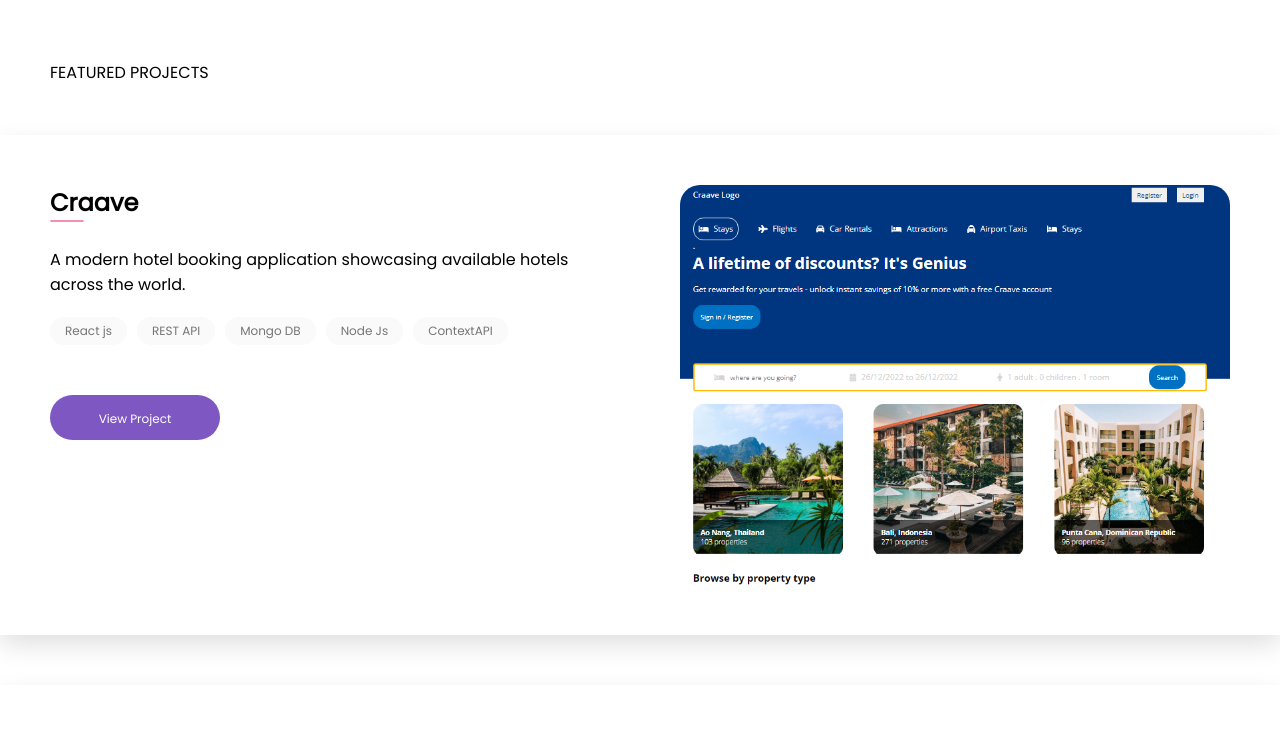
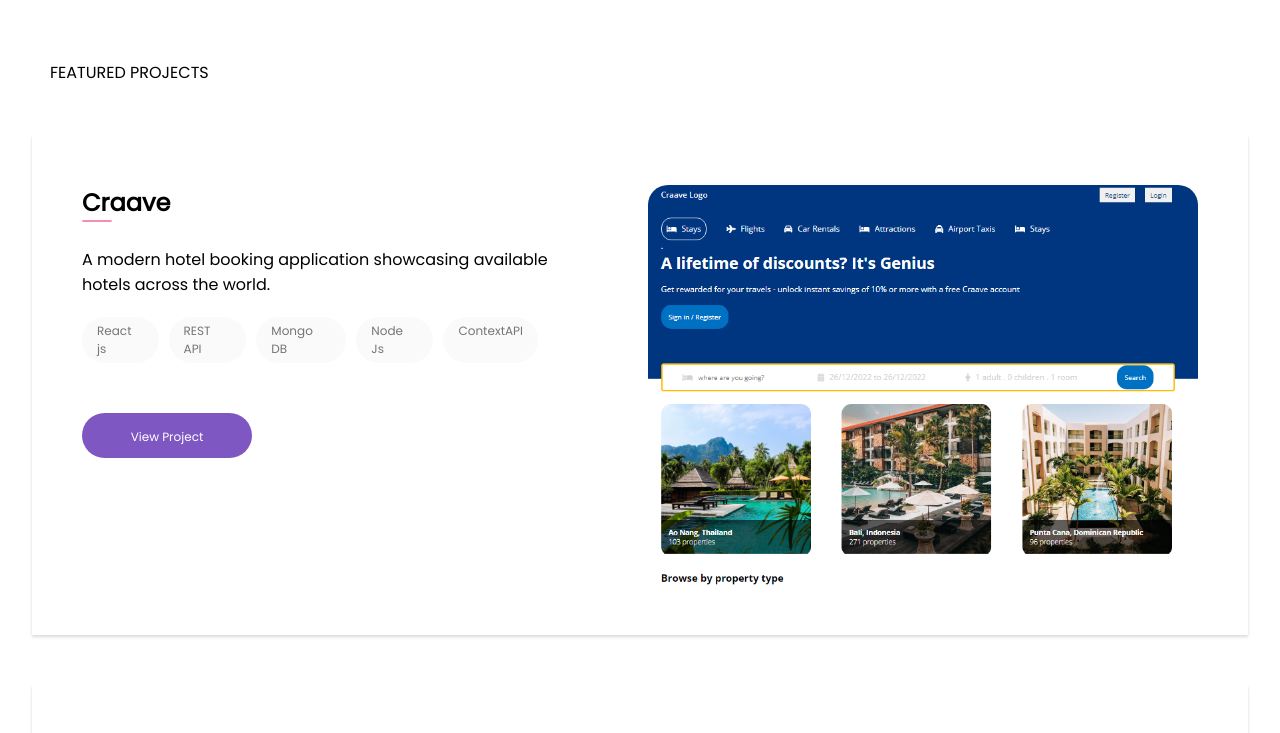
Before and after one commit to ObinnaKelvin/uiportfolio, a React (Create React App) app: page / in a window 1280 px wide. Shown: the part 880-1613 px from the top of the page. Built offline with nearby package versions, Linux system fonts and the light colour scheme.

Commit message:
upgraded box shadow

```diff
--- a/src/components/projects/projects.css
+++ b/src/components/projects/projects.css
@@ -18,8 +18,9 @@
 .proj-body-item {
 	display: flex;
 	flex-direction: row;
-	box-shadow: 0px 10px 23px rgb(0 0 0 / 12%);
-	margin-bottom: 50px;
+	box-shadow: 0 2px 3px rgba(0, 0, 0, 0.15);
+	margin: 0px auto 50px auto;
+	width: 95%;
 }
 
 .proj-body-item-left {
@@ -86,8 +87,8 @@
 }
 
 .proj-body-item-tag-link-view-all {
-	margin: 200px 0px 0px 0px;
-	width: 100%;
+	margin: 200px auto 0px auto;
+	width: 70%;
 	height: 100px;
 	/* background-color: #000; */
 	border-radius: 30px;
@@ -200,7 +201,8 @@
 	}
 
 	.proj-body-item-tag-link-view-all {
-		margin: 100px 0px 0px 0px;
+			margin: 100px auto 0px auto;
+			width: 70%;
 	}
 
 }
```
